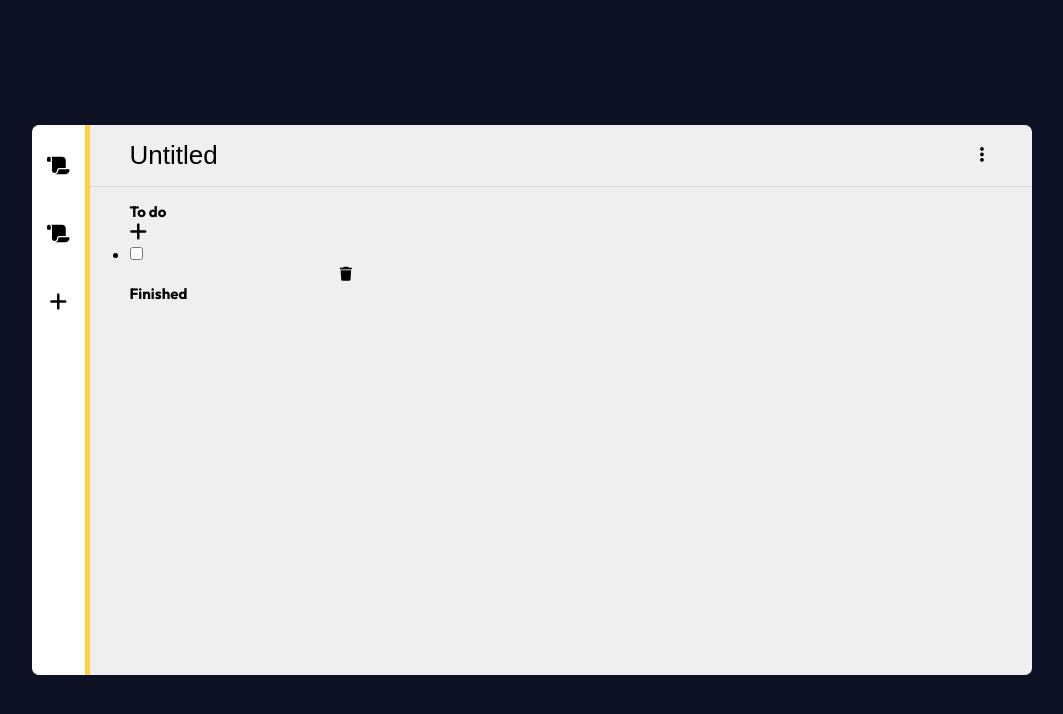
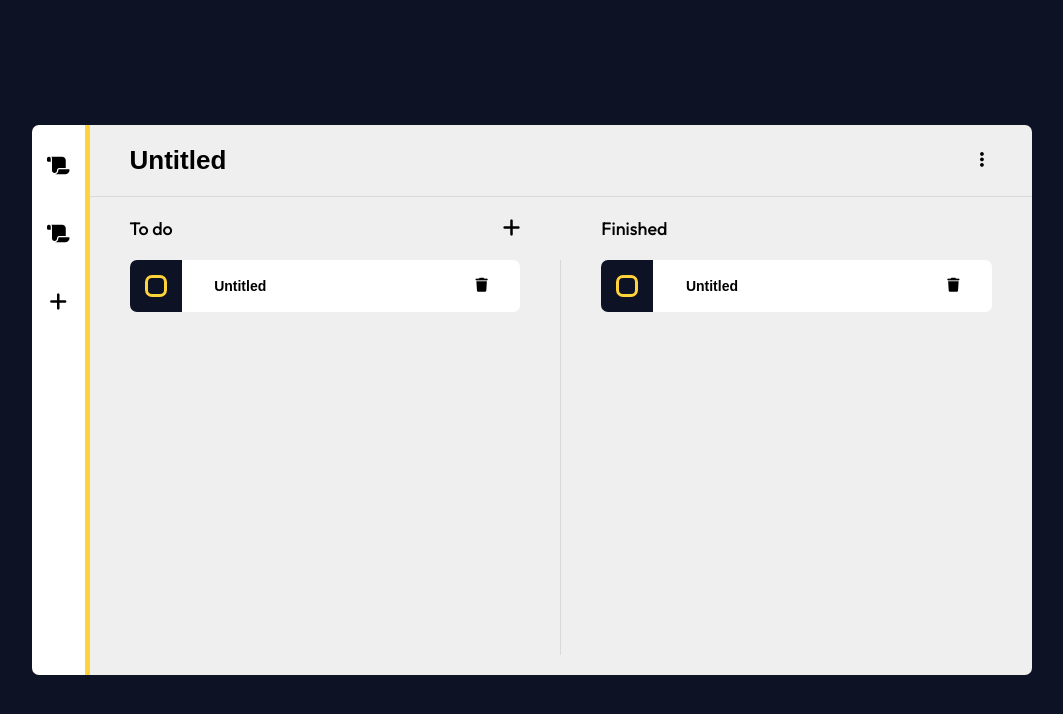
Before and after one commit to RafaelMatta/MyList, a website: page index.html in a window 1280 px wide. Shown: the whole page, without its empty margins (108-1171 px from the left). Drawn offline with Linux system fonts and the light colour scheme.

Commit message:
Estilização da seção de tarefas

```diff
--- a/index.html
+++ b/index.html
@@ -39,7 +39,7 @@
             <input
               type="text"
               value="Untitled"
-              class="input input--text checklist__name"
+              class="input input--text title title--1 checklist__name"
             />
 
             <div class="checklist__options">
@@ -58,35 +58,79 @@
           </div>
 
           <div class="checklist__content">
-            <div class="checklist__to-do">
-              <div class="checklist__status">
+            <div class="checklist__status checklist__status--1">
               <h2 class="title title--2 checklist__title">To do</h2>
-                <button class="button checklist__button">
+              <button class="button button--add checklist__button">
                 <i class="icon fa-solid fa-plus fa-1x"></i>
               </button>
             </div>
 
+            <div class="checklist__to-do">
               <ul class="checklist__tasks">
                 <li class="task">
                   <div class="task__check">
-                    <input type="checkbox" class="input input--checkbox" />
+                    <div class="checkbox task__checkbox">
+                      <input
+                        type="checkbox"
+                        class="input checkbox__input"
+                        id="checkbox-input"
+                      />
+                      <label for="checkbox-input" class="checkbox__label">
+                        <div class="checkbox__box"></div>
+                      </label>
+                    </div>
                   </div>
 
-                  <input type="text" class="input input--text task__name" />
+                  <div class="task__information">
+                    <input
+                      type="text"
+                      value="Untitled"
+                      class="input input--text task__name"
+                    />
 
                     <button class="button task__button">
                       <i class="icon fa-solid fa-trash fa-sm"></i>
                     </button>
+                  </div>
                 </li>
               </ul>
             </div>
 
             <div class="checklist__divider"></div>
 
-            <div class="checklist__finished">
-              <div class="checklist__status">
+            <div class="checklist__status checklist__status--2">
               <h2 class="title title--2 checklist__title">Finished</h2>
             </div>
+
+            <div class="checklist__finished">
+              <ul class="checklist__tasks">
+                <li class="task">
+                  <div class="task__check">
+                    <div class="checkbox task__checkbox">
+                      <input
+                        type="checkbox"
+                        class="input checkbox__input"
+                        id="checkbox-input"
+                      />
+                      <label for="checkbox-input" class="checkbox__label">
+                        <div class="checkbox__box"></div>
+                      </label>
+                    </div>
+                  </div>
+
+                  <div class="task__information">
+                    <input
+                      type="text"
+                      value="Untitled"
+                      class="input input--text task__name"
+                    />
+
+                    <button class="button task__button">
+                      <i class="icon fa-solid fa-trash fa-sm"></i>
+                    </button>
+                  </div>
+                </li>
+              </ul>
             </div>
           </div>
         </div>
--- a/style/sass/abstracts/colors/_colors.scss
+++ b/style/sass/abstracts/colors/_colors.scss
@@ -1,5 +1,5 @@
 $color-white: #fff;
-$color-red: #e92d20;
+$color-red: #a7271e;
 $color-light-yellow: #ffd339;
 $color-light-gray--1: #efefef;
 $color-light-gray--2: #d9d9d9;
--- /dev/null
+++ b/style/sass/base/typography/_title.scss
@@ -0,0 +1,11 @@
+.title {
+  &--1 {
+    font-size: 2.6rem;
+    font-weight: 700;
+  }
+
+  &--2 {
+    font-size: 1.8rem;
+    font-weight: 500;
+  }
+}
--- a/style/sass/base/typography/_typography.scss
+++ b/style/sass/base/typography/_typography.scss
@@ -1,4 +1,5 @@
-@import url("https://fonts.googleapis.com/css2?family=Outfit:wght@100;300;500;700&display=swap");
+@import url("https://fonts.googleapis.com/css2?family=Outfit:wght@100;300;500;600;700&display=swap");
+@import "title";
 
 html {
   font-family: "Outfit", sans-serif;
--- a/style/sass/layouts/_dir-layouts.scss
+++ b/style/sass/layouts/_dir-layouts.scss
@@ -1 +1,3 @@
 @import "container/container";
+
+@import "input/input";
--- a/style/sass/modules/_dir-modules.scss
+++ b/style/sass/modules/_dir-modules.scss
@@ -1,6 +1,6 @@
 @import "button/button";
 @import "task/task";
 @import "sidebar/sidebar";
-@import "input/input";
 @import "icon/icon";
 @import "dropdown/dropdown";
+@import "checkbox/checkbox";
--- a/style/sass/modules/button/_button.scss
+++ b/style/sass/modules/button/_button.scss
@@ -10,4 +10,12 @@
   &--more {
     width: 2rem;
   }
+
+  &--add {
+    transition: all 0.2s ease;
+
+    &:hover {
+      scale: 1.2;
+    }
+  }
 }
--- /dev/null
+++ b/style/sass/modules/checkbox/_checkbox.scss
@@ -0,0 +1,45 @@
+.checkbox {
+  display: flex;
+
+  &__input {
+    display: none;
+  }
+
+  &__box {
+    position: relative;
+    cursor: pointer;
+
+    height: 2.2rem;
+    width: 2.2rem;
+
+    border: 3px solid $color-light-yellow;
+    border-radius: 7px;
+
+    display: flex;
+    align-items: center;
+    justify-content: center;
+
+    transition: all 0.2s ease;
+
+    &::after {
+      position: absolute;
+
+      font: var(--fa-font-solid);
+      content: "\f00c";
+
+      color: $color-dark--1;
+      opacity: 0;
+
+      transition: all 0.4s ease;
+    }
+
+    &--checked {
+      border-color: transparent;
+
+      &::after {
+        opacity: 1;
+        scale: 2;
+      }
+    }
+  }
+}
--- a/style/sass/modules/task/_task.scss
+++ b/style/sass/modules/task/_task.scss
@@ -1,8 +1,51 @@
 .task {
-  font-size: 1.6rem;
+  display: flex;
+
+  background-color: $color-white;
+
+  border-radius: 7px;
+  overflow: hidden;
+
+  width: 100%;
+
+  &__check {
+    position: relative;
+    padding: 1.5rem 1.5rem;
+
+    background-color: $color-dark--1;
+    transition: all 0.4s ease;
+
+    &--checked {
+      background-color: $color-light-yellow;
+    }
+  }
+
+  &__information {
+    display: flex;
+    justify-content: space-around;
+    align-items: center;
+    width: 100%;
+    font-size: 1.6rem;
+  }
 
   &__name,
   &__button {
     font-size: inherit;
   }
+
+  &__name {
+    padding: 1rem 1rem;
+    font-size: 1.4rem;
+    font-weight: 700;
+  }
+
+  &__button {
+    padding: 1rem;
+    transition: all 0.4s ease;
+
+    &:hover {
+      color: $color-red;
+      scale: 1.2;
+    }
+  }
 }
--- a/style/sass/pages/index/_index.scss
+++ b/style/sass/pages/index/_index.scss
@@ -6,6 +6,8 @@
   display: flex;
 
   &__list {
+    display: flex;
+    flex-direction: column;
     width: 100%;
 
     background-color: $color-light-gray--1;
@@ -15,7 +17,7 @@
 
   &__header,
   &__content {
-    padding: 1.5rem 4rem;
+    padding: 2rem 4rem;
   }
 
   &__header {
@@ -23,12 +25,13 @@
     justify-content: space-between;
     align-items: center;
 
+    gap: 2rem;
+
     border-bottom: 1px solid $color-light-gray--2;
   }
 
   &__name {
-    font-size: 2.6rem;
-    font-weight: 500;
+    width: 100%;
   }
 
   &__button {
@@ -38,4 +41,47 @@
   &__options {
     position: relative;
   }
+
+  &__content {
+    display: grid;
+    grid-template-columns: 1fr auto 1fr;
+    grid-template-rows: auto 1fr;
+    column-gap: 4rem;
+
+    height: 100%;
+  }
+
+  &__status {
+    padding-bottom: 2rem;
+
+    &--1 {
+      grid-column: 1 / 2;
+
+      display: flex;
+      justify-content: space-between;
+    }
+
+    &--2 {
+      grid-column: 3 / -1;
+      grid-row: 1 / 2;
+    }
+  }
+
+  &__to-do {
+    grid: 1 / 2;
+    grid-row: 2 / -1;
+  }
+
+  &__divider {
+    grid-column: 2 / 3;
+    grid-row: 2 / -1;
+
+    border-left: 1px solid $color-light-gray--2;
+    height: 100%;
+  }
+
+  &__finished {
+    grid-column: 3 / -1;
+    grid-row: 2 / -1;
+  }
 }
```
Also changed, not shown: style/css/style.css, style/sass/layouts/input/_input.scss (renamed from style/sass/modules/input/_input.scss). Lines whose indentation alone changed are shown as unchanged.
